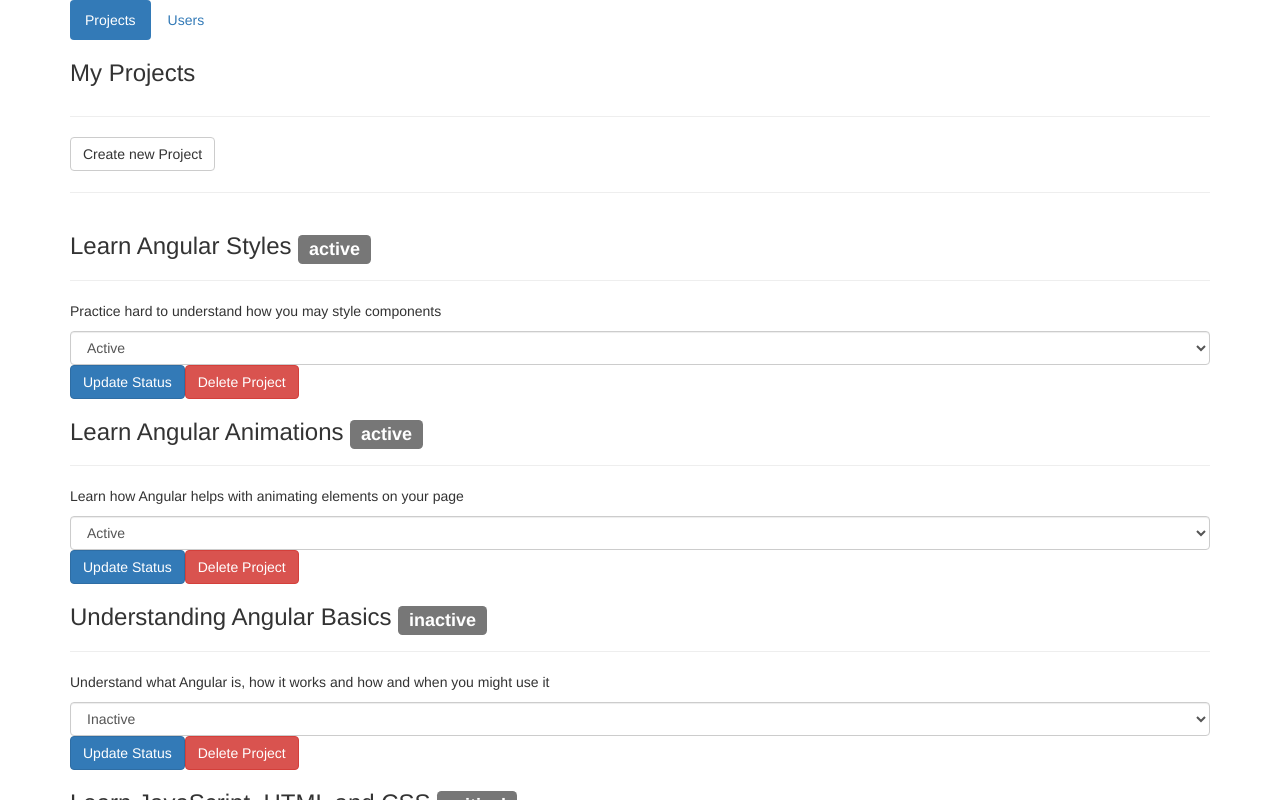
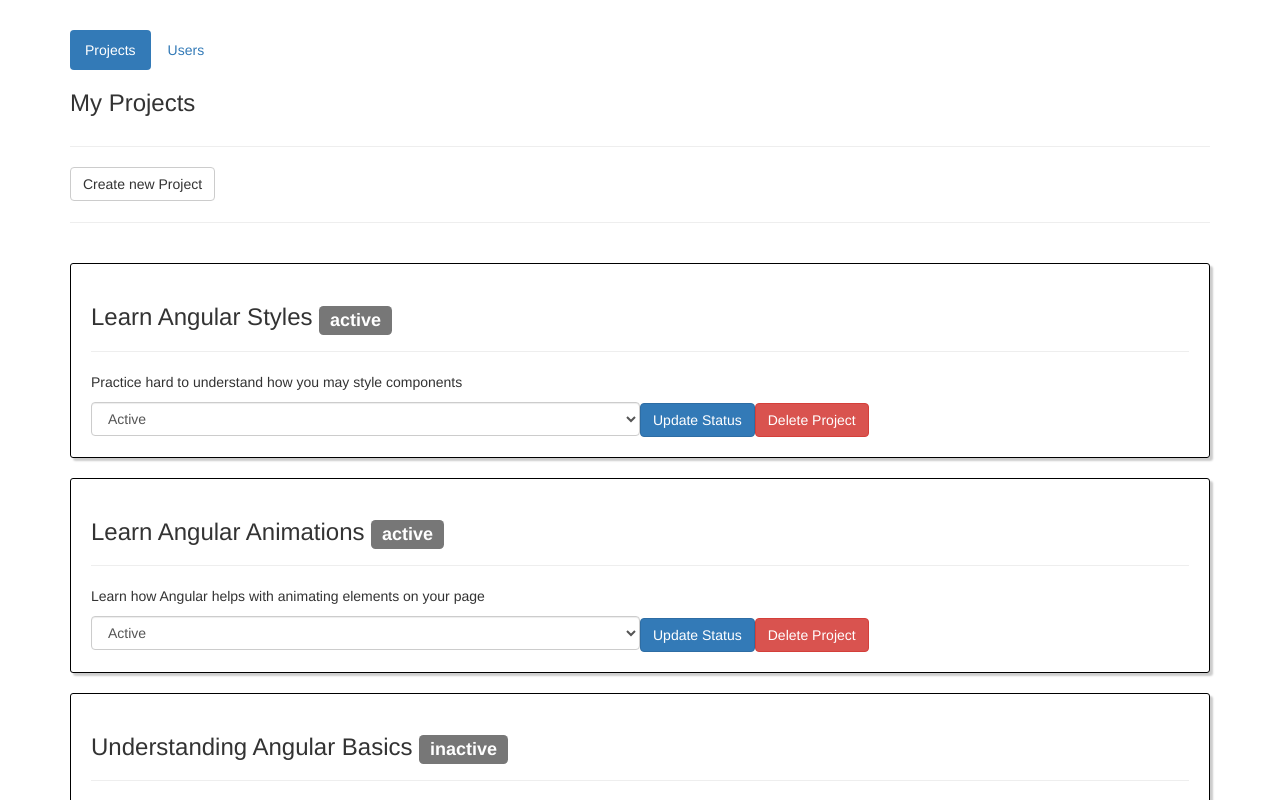
Before and after one commit to rgierczak/app-projects-list, an Angular app: page / in a window 1280 px wide. Shown: the top 800 px of the page. Built offline with nearby package versions, Linux system fonts and the light colour scheme.

Commit message:
Added styles for project items

```diff
--- a/src/app/app.component.scss
+++ b/src/app/app.component.scss
@@ -0,0 +1,3 @@
+.container {
+    margin-top: 30px;
+}
--- a/src/app/components/new-project/new-project.component.ts
+++ b/src/app/components/new-project/new-project.component.ts
@@ -6,7 +6,7 @@
 @Component({
     selector: 'app-new-project',
     templateUrl: './new-project.component.html',
-    styleUrls: ['./new-project.component.scss'],
+    styleUrls: ['./new-project.component.scss']
 })
 export class NewProjectComponent implements OnInit {
     @Output() creationCancelled = new EventEmitter<void>();
--- a/src/app/components/project/project.component.scss
+++ b/src/app/components/project/project.component.scss
@@ -0,0 +1,13 @@
+:host {
+    display: block;
+    border: 1px solid #000000;
+    border-radius: 3px;
+    box-shadow: 3px 3px 2px #cccccc;
+    margin: 20px 0;
+    padding: 20px;
+}
+
+.form-control {
+    display: inline-block;
+    width: 50%;
+}
--- a/src/app/components/projects/projects.component.ts
+++ b/src/app/components/projects/projects.component.ts
@@ -7,7 +7,7 @@
 @Component({
     selector: 'app-projects',
     templateUrl: './projects.component.html',
-    styleUrls: ['./projects.component.scss'],
+    styleUrls: ['./projects.component.scss']
 })
 export class ProjectsComponent implements OnInit {
     projects: Project[];
```
